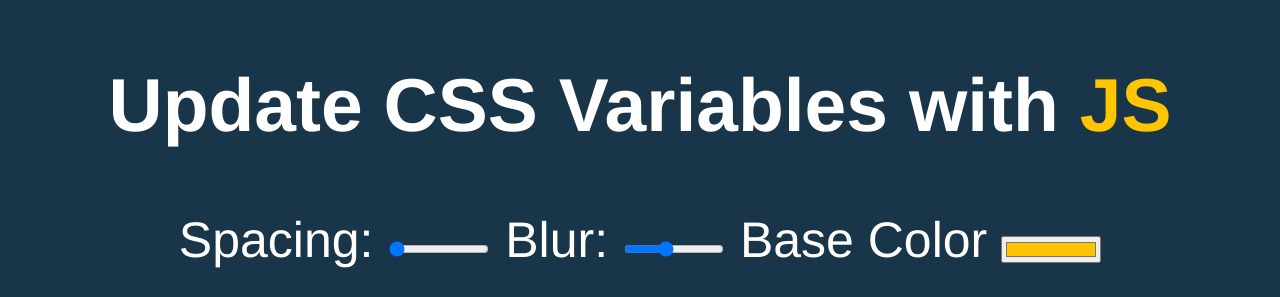
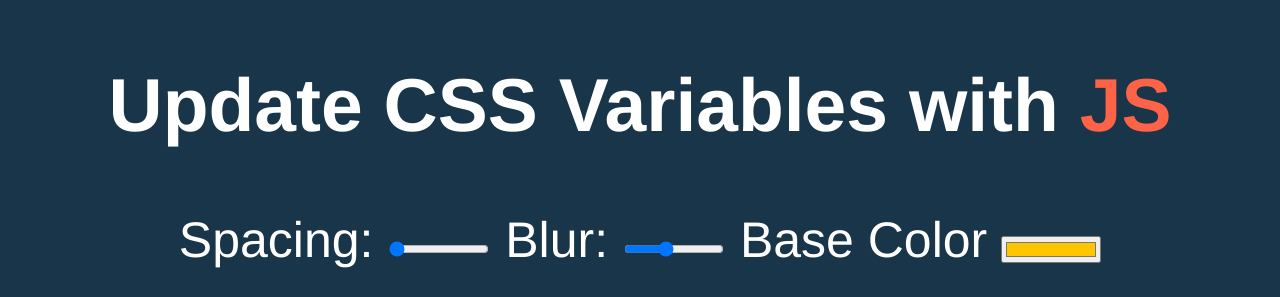
Before and after one commit to ShadowDeveloper/javascript-references-Learning, a plain HTML site: page wesbos_classes/03 - CSS Variables/index-finished.html in a window 1280 px wide. Shown: the top 297 px of the page. Drawn offline with Linux system fonts and the light colour scheme.

Commit message:
- mudando a cor base

```diff
--- a/wesbos_classes/03 - CSS Variables/index-finished.html
+++ b/wesbos_classes/03 - CSS Variables/index-finished.html
@@ -25,7 +25,7 @@
     :root{
       --spacing:10px;
       --blur:10px;
-      --base:#ffc600;
+      --base:tomato;
     }
 
     img{
```
